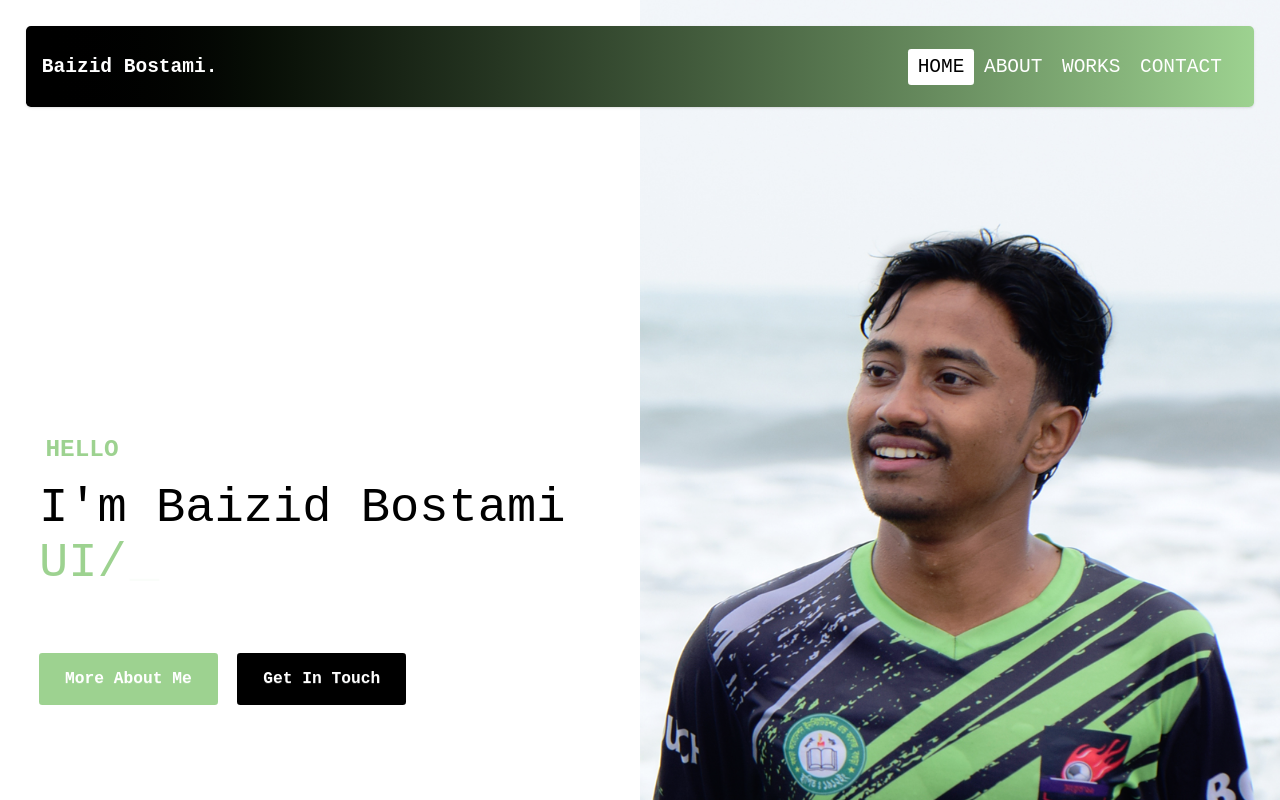
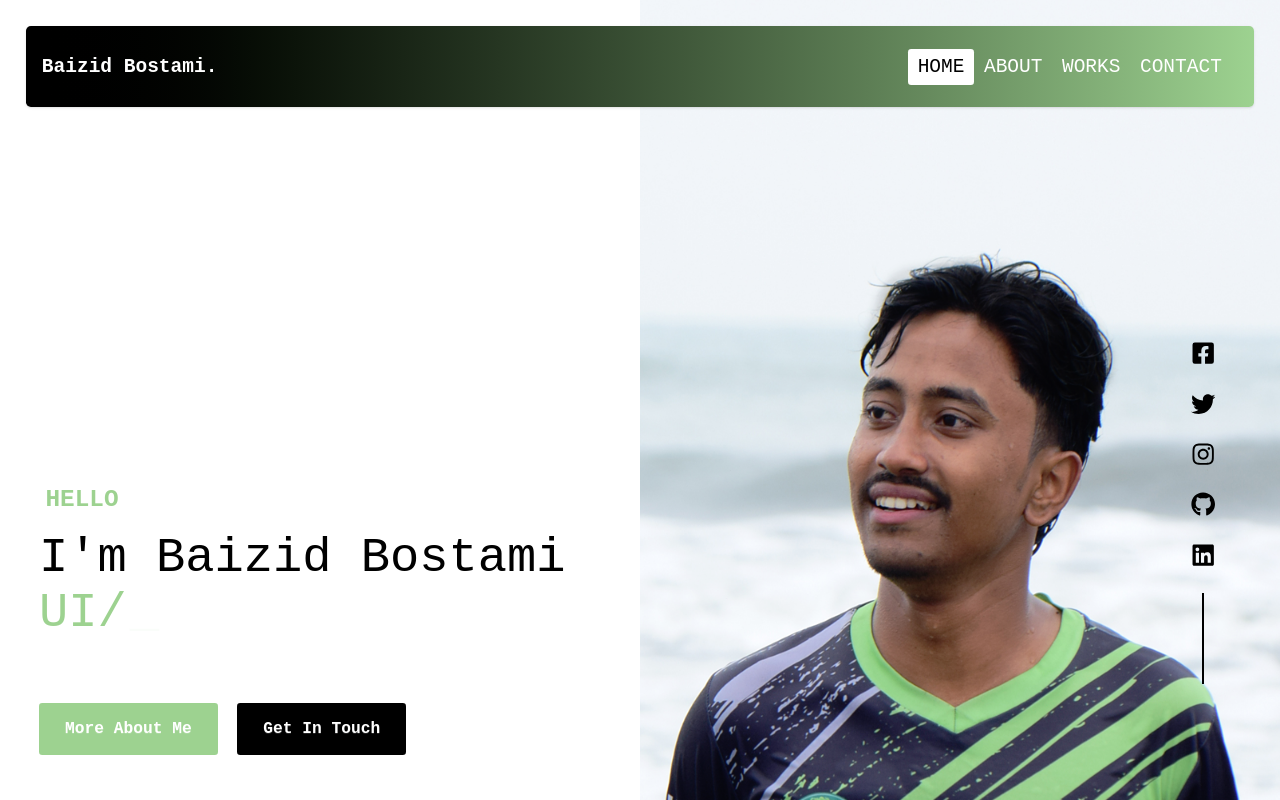
Before and after one commit to Baizid-B/My-Portfolio, a React (Vite) app: page / in a window 1280 px wide. Shown: the top 800 px of the page. Built offline with nearby package versions, Linux system fonts and the light colour scheme.

Commit message:
update code

```diff
--- a/src/components/Banner/Banner.jsx
+++ b/src/components/Banner/Banner.jsx
@@ -1,5 +1,6 @@
 import bannerImg from '../../assets/banner/banner.png'
 import { Typewriter } from 'react-simple-typewriter'
+import SocialIcon from '../SocialIcon/SocialIcon';
 
 const Banner = () => {
     return (
@@ -32,7 +33,11 @@ const Banner = () => {
                 </div>
 
                 <div className=''>
-                    <img className='w-[696px] md:h-[720px] lg:h-[900px]' src={bannerImg} alt="" />
+                    <img className='w-[696px] md:h-[720px] lg:h-[1000px]' src={bannerImg} alt="" />
+
+                    <div className='hidden md:flex absolute md:top-70 md:right-15 lg:top-105 lg:right-20'>
+                        <SocialIcon />
+                    </div>
                 </div>
             </div>
     );
--- /dev/null
+++ b/src/components/SocialIcon/SocialIcon.jsx
@@ -0,0 +1,22 @@
+import { FaFacebookSquare } from "react-icons/fa";
+import { FaTwitter } from "react-icons/fa";
+import { FaInstagram } from "react-icons/fa";
+import { FaGithub } from "react-icons/fa";
+import { FaLinkedin } from "react-icons/fa";
+
+
+const SocialIcon = () => {
+    return (
+        <div className="flex flex-col text-3xl items-center space-y-8 text-black">
+            <div><a href="https://www.facebook.com/baizidbr/" target="_blank"><FaFacebookSquare /></a></div>
+            <div><a href="https://x.com/Baizid_Bostami2" target="_blank"><FaTwitter /></a></div>
+            <div><a href="https://www.instagram.com/baizid_bostami21/" target="_blank"><FaInstagram /></a></div>
+            <div><a href="https://github.com/Baizid-B" target="_blank"><FaGithub /></a></div>
+            <div><a href="https://www.linkedin.com/in/baizid-bostami-36962b292/" target="_blank"><FaLinkedin /></a></div>
+
+            <div className="border bg-black h-28"></div>
+        </div>
+    );
+};
+
+export default SocialIcon;
```
Also changed, not shown: 1 other file (tests, documents, lock files or other folders).
